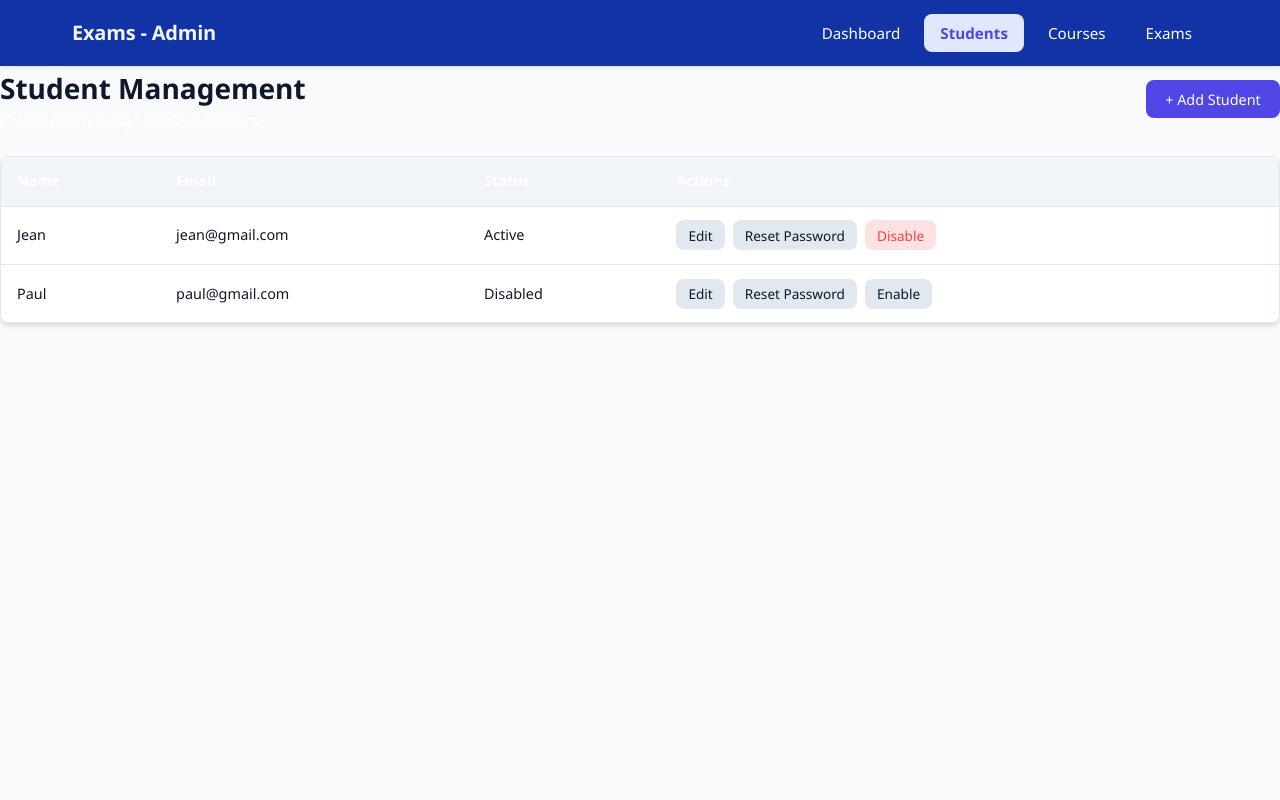
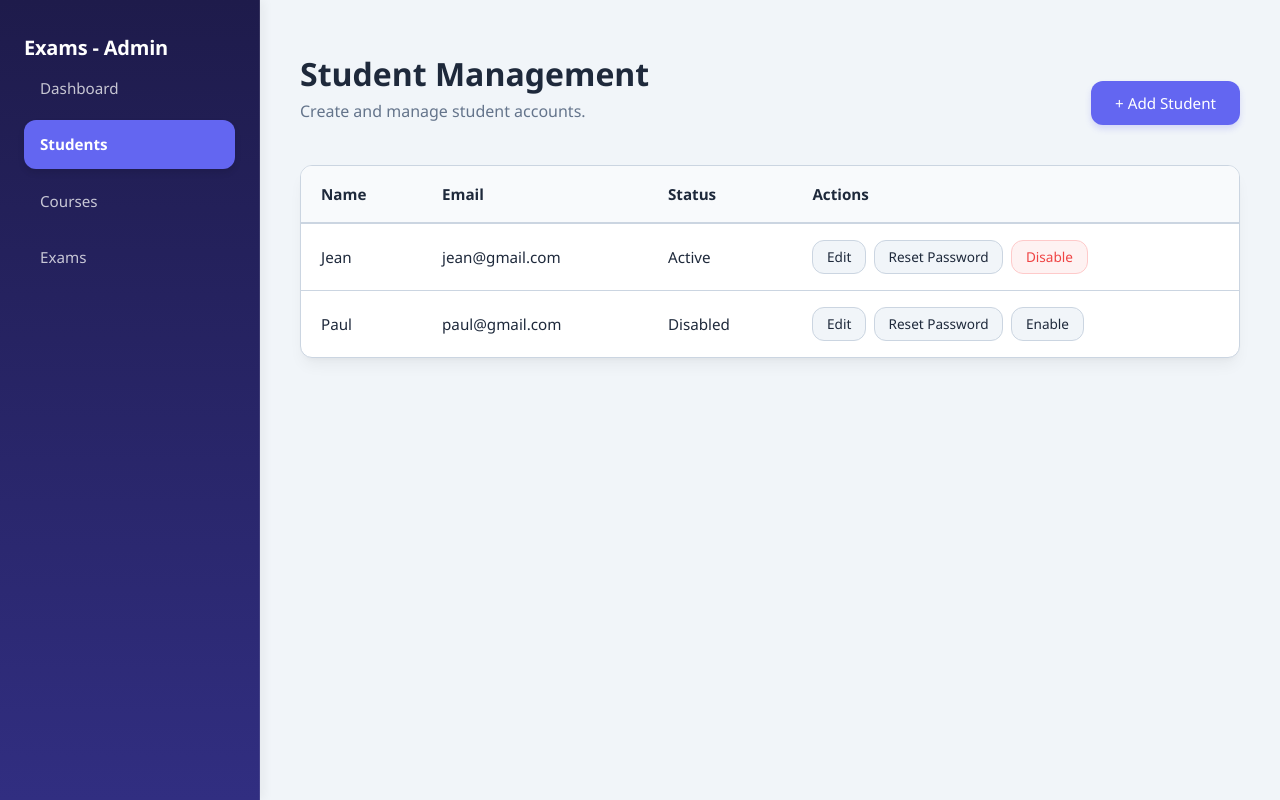
Before and after one commit to heisantatriniaina2-art/Projet-WEB2-frontend, a React app: page /admin/students in a window 1280 px wide. Built offline with nearby package versions, Linux system fonts and the light colour scheme; the HTML template or start-up script is replaced by a standard one.

Commit message:
feat: updtate App.css and Exams.jsx

```diff
--- a/src/App.css
+++ b/src/App.css
@@ -1,17 +1,17 @@
 :root {
-  --primary-color: #4f46e5;
-  --primary-hover: #4338ca;
+  --primary-color: #6366f1;
+  --primary-hover: #4f46e5;
   --secondary-color: #64748b;
   --secondary-hover: #475569;
   --danger-color: #ef4444;
   --danger-hover: #dc2626;
-  --bg-color: #f8fafc;
+  --bg-color: #f1f5f9;
   --card-bg: #ffffff;
-  --text-main: #0f172a;
-  --text-muted: white;
-  --border-color: #e2e8f0;
-  --radius: 8px;
-  --shadow: 0 4px 6px -1px rgba(0, 0, 0, 0.1), 0 2px 4px -1px rgba(0, 0, 0, 0.06);
+  --text-main: #1e293b;
+  --text-muted: #64748b;
+  --border-color: #cbd5e1;
+  --radius: 12px;
+  --shadow: 0 10px 15px -3px rgba(0, 0, 0, 0.05), 0 4px 6px -4px rgba(0, 0, 0, 0.05);
 }
 
 * {
@@ -24,128 +24,123 @@
 body {
   background-color: var(--bg-color);
   color: var(--text-main);
-  line-height: 1.5;
-}
-
-.login-page {
-  min-height: 100vh;
-  display: flex;
-  flex-direction: column;
-  justify-content: center;
-  align-items: center;
-  background-color: var(--bg-color);
-  padding: 1.5rem;
-}
-
-.login-page h1 {
-  font-size: 2.25rem;
-  font-weight: 800;
-  color: var(--primary-color);
-  margin-bottom: 0.25rem;
-}
-
-.login-page h2 {
-  font-size: 1.1rem;
-  font-weight: 500;
-  color: var(--text-muted);
-  margin-bottom: 1.5rem;
-}
-
-.login-page .form-card {
-  width: 100%;
-  max-width: 400px;
-  padding: 2rem;
-  background: var(--card-bg);
-  border-radius: var(--radius);
-  border: 1px solid var(--border-color);
-  box-shadow: var(--shadow);
-}
-
-.login-page .primary-button {
-  width: 100%;
-  padding: 0.75rem;
-  font-size: 1rem;
-  margin-top: 0.5rem;
+  line-height: 1.6;
 }
 
 .layout {
   min-height: 100vh;
+  display: grid;
+  grid-template-columns: 260px 1fr;
+  background-color: var(--bg-color);
+}
+
+.header, .dashboard-header {
+  background: linear-gradient(180deg, #1e1b4b 0%, #312e81 100%);
+  border-right: 1px solid rgba(255, 255, 255, 0.1);
+  box-shadow: 4px 0 10px rgba(0, 0, 0, 0.05);
+  position: sticky;
+  top: 0;
+  height: 100vh;
   display: flex;
   flex-direction: column;
+  padding: 2rem 1.5rem;
+  gap: 2.5rem;
 }
 
-.header {
-  background-color: #1133a5;
-  border-bottom: 1px solid var(--border-color);
-  box-shadow: 0 2px 4px rgba(0, 0, 0, 0.05);
-  position: sticky;
-  top: 0;
-  z-index: 100;
-}
-
-.header-container {
-  max-width: 1200px;
-  margin: 0 auto;
-  padding: 0.85rem 2rem;
-  display: flex;
-  justify-content: space-between;
-  align-items: center;
-}
-
-.header-title {
+.logo h1, .header-title {
   font-size: 1.25rem;
   font-weight: 700;
-  color: #f1f5f9;
+  color: #ffffff;
   letter-spacing: -0.01em;
 }
 
 .navbar {
   display: flex;
-  align-items: center;
+  flex-direction: column;
+  align-items: stretch;
   gap: 0.5rem;
+  width: 100%;
+  height: 100%;
 }
 
 .navbar a {
   text-decoration: none;
-  color: var(--text-muted);
+  color: rgba(255, 255, 255, 0.75);
   font-weight: 500;
   font-size: 0.95rem;
-  padding: 0.5rem 1rem;
+  padding: 0.75rem 1rem;
   border-radius: var(--radius);
   transition: all 0.2s ease;
 }
 
 .navbar a:hover {
-  color: var(--primary-color);
-  background-color: #e0e7ff;
+  color: #ffffff;
+  background-color: rgba(255, 255, 255, 0.1);
 }
 
 .navbar a.active {
-  color: var(--primary-color);
-  background-color: #e0e7ff;
+  color: #ffffff;
+  background-color: var(--primary-color);
   font-weight: 600;
+  box-shadow: 0 4px 6px rgba(0, 0, 0, 0.1);
+}
+
+.navbar span {
+  margin-top: auto;
+  color: rgba(255, 255, 255, 0.9);
+  font-size: 0.9rem;
+  font-weight: 600;
+  padding: 0.5rem 1rem;
+  word-break: break-all;
+}
+
+.navbar button {
+  background-color: rgba(239, 68, 68, 0.15);
+  color: #fca5a5;
+  border: 1px solid rgba(239, 68, 68, 0.3);
+  padding: 0.75rem 1rem;
+  border-radius: var(--radius);
+  font-weight: 600;
+  font-size: 0.95rem;
+  cursor: pointer;
+  transition: all 0.2s ease;
+  text-align: left;
+  width: 100%;
+}
+
+.navbar button:hover {
+  background-color: var(--danger-color);
+  color: white;
+  border-color: var(--danger-color);
 }
 
 .admin-page {
   display: flex;
   flex-direction: column;
-  gap: 1.5rem;
+  gap: 2rem;
+  max-width: 1100px;
+  width: 100%;
+  padding: 3rem 2.5rem;
+  margin: 0 auto;
 }
 
 .page-header {
   display: flex;
   justify-content: space-between;
-  align-items: center;
+  align-items: flex-end;
+  width: 100%;
+  margin-bottom: 0.5rem;
 }
 
-.page-header h1 {
-  font-size: 1.75rem;
+.page-header h1, .admin-page h1 {
+  font-size: 2rem;
+  font-weight: 800;
   color: var(--text-main);
 }
 
-.page-header p {
+.page-header p, .admin-page p {
   color: var(--text-muted);
-  font-size: 0.95rem;
+  font-size: 1rem;
 }
 
 button,
@@ -156,29 +151,31 @@ button,
   border: none;
   border-radius: var(--radius);
   font-weight: 500;
-  transition: background-color 0.2s ease;
+  transition: all 0.2s ease;
 }
 
 .primary-button {
   background-color: var(--primary-color);
   color: white;
-  padding: 0.6rem 1.2rem;
-  font-size: 0.9rem;
+  padding: 0.75rem 1.5rem;
+  font-size: 0.95rem;
+  box-shadow: 0 4px 6px rgba(99, 102, 241, 0.2);
 }
 
 .primary-button:hover {
   background-color: var(--primary-hover);
+  transform: translateY(-2px);
 }
 
 .secondary-button {
-  background-color: var(--secondary-color);
+  background-color: #475569;
   color: white;
-  padding: 0.6rem 1.2rem;
-  font-size: 0.9rem;
+  padding: 0.75rem 1.5rem;
+  font-size: 0.95rem;
 }
 
 .secondary-button:hover {
-  background-color: var(--secondary-hover);
+  background-color: #334155;
 }
 
 .actions {
@@ -187,79 +184,97 @@ button,
 }
 
 .action-button {
-  background-color: #e2e8f0;
+  background-color: #f1f5f9;
   color: var(--text-main);
-  padding: 0.35rem 0.75rem;
+  padding: 0.4rem 0.85rem;
   font-size: 0.85rem;
+  border: 1px solid var(--border-color);
 }
 
 .action-button:hover {
-  background-color: #cbd5e1;
+  background-color: #e2e8f0;
+  border-color: #94a3b8;
 }
 
 .action-button.danger {
-  background-color: #fee2e2;
+  background-color: #fef2f2;
   color: var(--danger-color);
+  border-color: #fecaca;
 }
 
 .action-button.danger:hover {
-  background-color: red;
+  background-color: var(--danger-color);
   color: white;
+  border-color: var(--danger-color);
 }
 
 .card-grid {
   display: grid;
-  grid-template-columns: repeat(auto-fit, minmax(240px, 1fr));
-  gap: 1.5rem;
+  grid-template-columns: repeat(auto-fit, minmax(280px, 1fr));
+  gap: 2rem;
+  width: 100%;
 }
 
 .card {
   background: var(--card-bg);
-  padding: 1.5rem;
-  border-radius: var(--radius);
-  border: 1px solid var(--border-color);
-  box-shadow: var(--shadow);
-  display: flex;
-  flex-direction: column;
-  gap: 0.5rem;
-}
-
-.card a {
-  text-decoration: none;
-  color: var(--text-muted);
-  font-size: 0.9rem;
-  text-transform: uppercase;
-  letter-spacing: 0.05em;
-  font-weight: 600;
-}
-
-.card h3 {
-  font-size: 2rem;
-  color: var(--primary-color);
-}
-
-.form-card {
-  background: var(--card-bg);
-  padding: 1.5rem;
+  padding: 2rem;
   border-radius: var(--radius);
   border: 1px solid var(--border-color);
   box-shadow: var(--shadow);
   display: flex;
   flex-direction: column;
   gap: 1rem;
+  transition: transform 0.2s ease, box-shadow 0.2s ease;
+}
+
+.card:hover {
+  transform: translateY(-4px);
+  box-shadow: 0 20px 25px -5px rgba(0, 0, 0, 0.08), 0 8px 10px -6px rgba(0, 0, 0, 0.08);
+}
+
+.card a {
+  text-decoration: none;
+  color: var(--text-muted);
+  font-size: 0.85rem;
+  text-transform: uppercase;
+  letter-spacing: 0.05em;
+  font-weight: 700;
+  transition: color 0.2s ease;
+}
+
+.card a:hover {
+  color: var(--primary-color);
+}
+
+.card h3 {
+  font-size: 2.5rem;
+  font-weight: 700;
+  color: var(--primary-color);
+}
+
+.form-card {
+  background: var(--card-bg);
+  padding: 2rem;
+  border-radius: var(--radius);
+  border: 1px solid var(--border-color);
+  box-shadow: var(--shadow);
+  display: flex;
+  flex-direction: column;
+  gap: 1.25rem;
 }
 
 .form-card h2 {
-  font-size: 1.25rem;
+  font-size: 1.35rem;
+  font-weight: 600;
   color: var(--text-main);
-  border-bottom: 1px solid var(--border-color);
-  padding-bottom: 0.5rem;
+  border-bottom: 2px solid var(--bg-color);
+  padding-bottom: 0.75rem;
 }
 
 .form-group {
   display: flex;
   flex-direction: column;
-  gap: 0.4rem;
+  gap: 0.5rem;
   margin-bottom: 1rem;
 }
 
@@ -273,18 +288,21 @@ button,
 .form-group select,
 .form-group textarea {
   width: 100%;
-  padding: 0.6rem;
+  padding: 0.75rem 1rem;
   border: 1px solid var(--border-color);
   border-radius: var(--radius);
   font-size: 0.95rem;
   outline: none;
-  transition: border-color 0.2s ease;
+  background-color: #fafafa;
+  transition: all 0.2s ease;
 }
 
 .form-group input:focus,
 .form-group select:focus,
 .form-group textarea:focus {
   border-color: var(--primary-color);
+  background-color: #ffffff;
+  box-shadow: 0 0 0 3px rgba(99, 102, 241, 0.15);
 }
 
 .form-actions {
@@ -309,15 +327,20 @@ table {
 
 th,
 td {
-  padding: 0.85rem 1rem;
+  padding: 1rem 1.25rem;
   border-bottom: 1px solid var(--border-color);
-  font-size: 0.9rem;
+  font-size: 0.95rem;
 }
 
 th {
-  background-color: #f1f5f9;
-  color: var(--text-muted);
+  background-color: #f8fafc;
+  color: var(--text-main);
   font-weight: 600;
+  border-bottom: 2px solid var(--border-color);
+}
+
+tr:hover td {
+  background-color: #f8fafc;
 }
 
 tr:last-child td {
@@ -325,7 +348,74 @@ tr:last-child td {
 }
 
 .empty-message {
-  padding: 1.5rem;
+  padding: 2rem;
   text-align: center;
   color: var(--text-muted);
 }
+
+.badge-active {
+  display: inline-block;
+  padding: 0.25rem 0.75rem;
+  font-size: 0.85rem;
+  font-weight: 600;
+  border-radius: 50px;
+  background-color: #d1fae5;
+  color: #065f46;
+}
+
+.badge-disabled {
+  display: inline-block;
+  padding: 0.25rem 0.75rem;
+  font-size: 0.85rem;
+  font-weight: 600;
+  border-radius: 50px;
+  background-color: #fee2e2;
+  color: #991b1b;
+}
+
+td .actions, tr td:last-child {
+  display: flex;
+  gap: 0.5rem;
+  align-items: center;
+}
+
+.login-page {
+  min-height: 100vh;
+  display: flex;
+  flex-direction: column;
+  justify-content: center;
+  align-items: center;
+  background: linear-gradient(135deg, #6366f1 0%, #a855f7 100%);
+  padding: 1.5rem;
+}
+
+.login-page h1 {
+  font-size: 2.25rem;
+  font-weight: 800;
+  color: white;
+  margin-bottom: 0.25rem;
+}
+
+.login-page h2 {
+  font-size: 1.1rem;
+  font-weight: 500;
+  color: rgba(255, 255, 255, 0.8);
+  margin-bottom: 1.5rem;
+}
+
+.login-page .form-card {
+  width: 100%;
+  max-width: 400px;
+  padding: 2.5rem;
+  background: var(--card-bg);
+  border-radius: var(--radius);
+  border: none;
+  box-shadow: 0 20px 25px -5px rgba(0, 0, 0, 0.1), 0 8px 10px -6px rgba(0, 0, 0, 0.1);
+}
+
+.login-page .primary-button {
+  width: 100%;
+  padding: 0.85rem;
+  font-size: 1rem;
+  margin-top: 0.5rem;
+}
--- a/src/pages/student/Dashboard.jsx
+++ b/src/pages/student/Dashboard.jsx
@@ -31,7 +31,7 @@ function Dashboard() {
     <div className="admin-page">
       <div className="page-header">
         <div>
-          <h1>Welcome 👋 {user.name}</h1>
+          <h1>Welcome 👋  </h1>
           <p>
             Find your exams, take your quizzes, and view your results.
           </p>
```
Also changed, not shown: src/pages/student/Exams.jsx (+49 -66 lines), src/components/AdminNavbar.jsx (indentation only).
